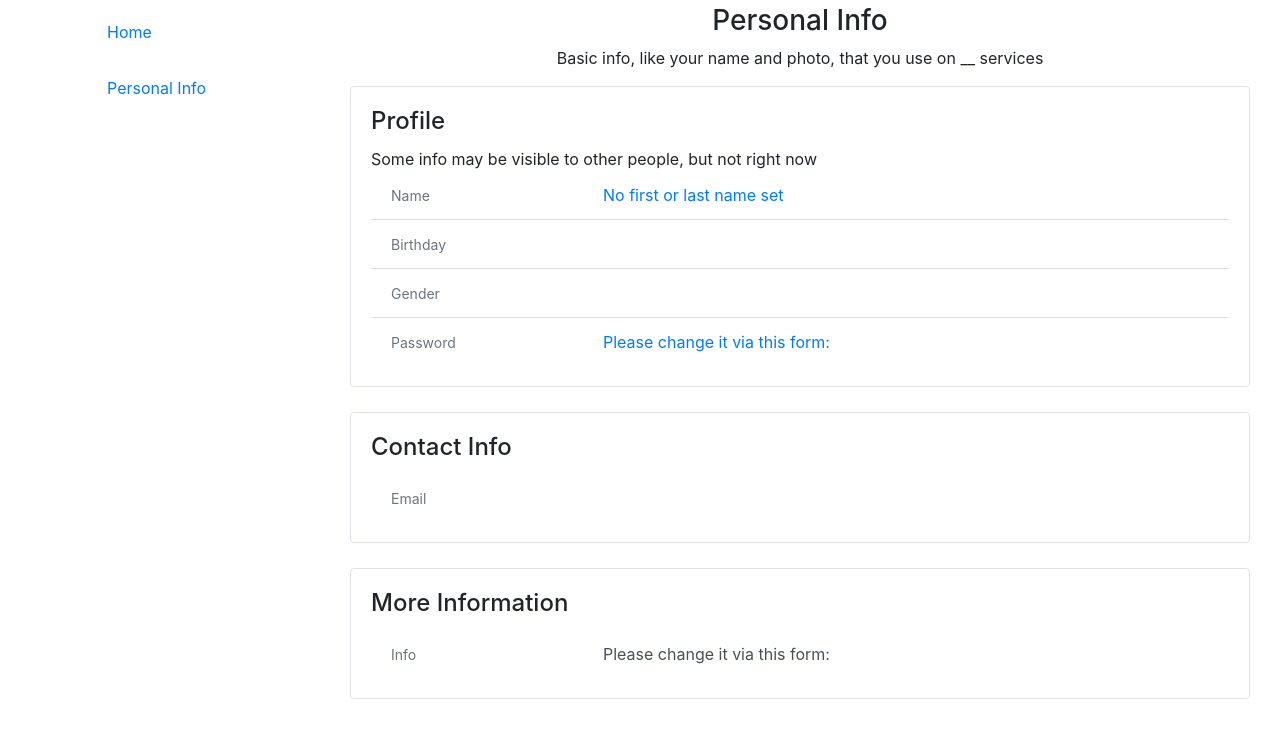
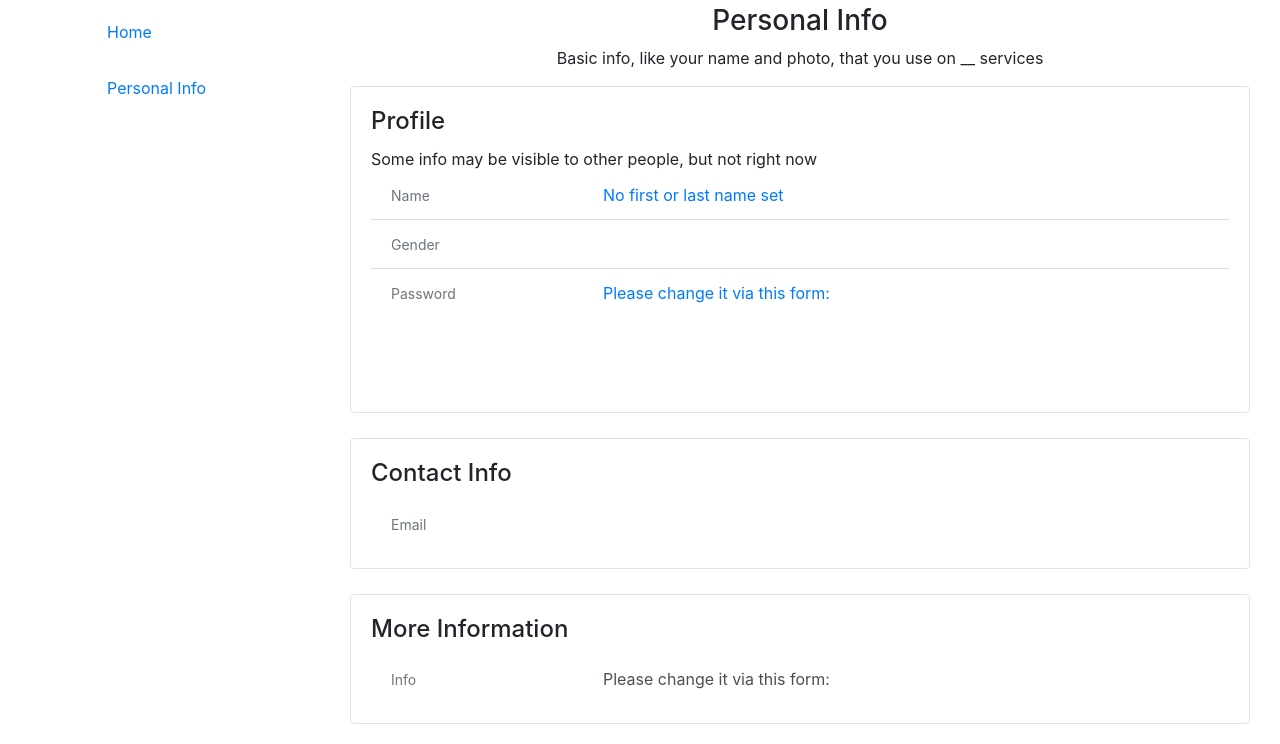
Before and after one commit to crimsonpython24/pymun, a Django app: template pymun/accounts/templates/myaccount/personal_information.html in a window 1280 px wide. Shown: the part 56-800 px from the top of the page. Run offline with Django 3.2, Linux system fonts and the light colour scheme; the template is opened without the code that fills it, so the values that code supplies are empty; some libraries are stand-ins or nearby versions.

Commit message:
fixing templates, in progress

```diff
--- a/pymun/accounts/templates/myaccount/personal_information.html
+++ b/pymun/accounts/templates/myaccount/personal_information.html
@@ -25,7 +25,7 @@
 
   <div class="container container-custom">
     <!-- Card -->
-    <div class="card content-card-custom-0 z-depth-0 border">
+    <div class="card content-card-custom-0 z-depth-0 border" style="height:327.3px;">
       <div class="card-body card-custom-1">
         <div class="card-header-custom-0">
           <h4 class="card-title">Profile</h4>
@@ -33,29 +33,33 @@
         </div>
         <div class="card-body-custom-0">
           <ul class="list-group list-group-flush">
-            <div class="list-group-item list-group-item-action waves-effect list-group-custom">
+            <div aria-labelledby="name-if" class="list-group-item list-group-item-action waves-effect list-group-custom" style="display:block;">
+              <div class="d-none d-md-block">
                 <a style="display:block" href="{% url 'change_name'  %}">
                   <div class="row custom-row-0">
                     <div class="col-3 text-muted custom-text-0"><small>Name</small></div>
                     <div class="col-8 custom-text-1">
-                      {% if user.first_name and user.last_name %}
-                        {{ user.first_name }} {{ user.last_name }}
-                      {% else %}
-                        No first or last name set
-                      {% endif %}
+                      {% if user.first_name and user.last_name %}{{ user.first_name }} {{ user.last_name }}
+                      {% else %}No first or last name set{% endif %}
                     </div>
                     <div class="col-1"><i class="fas fa-angle-right"></i></div>
                   </div>
                 </a>
               </div>
-            <div class="list-group-item list-group-item-action waves-effect list-group-custom">
-              <a style="display:block" href="{% url 'change_birthday'  %}">
+              <div class="d-md-none">
+                <div style="padding-left: 0px;">
+                  <a style="display:block" href="{% url 'change_name'  %}">
                     <div class="row custom-row-0">
-                  <div class="col-3 text-muted custom-text-0"><small>Birthday</small></div>
-                  <div class="col-8 custom-text-1">{{ user.birthday }}</div>
+                      <div class="col-11 custom-text-1">
+                        <div class="text-muted custom-text-0"><small>Name</small></div>
+                        {% if user.first_name and user.last_name %}{{ user.first_name }} {{ user.last_name }}
+                        {% else %}No first or last name set{% endif %}
+                      </div>
                       <div class="col-1"><i class="fas fa-angle-right"></i></div>
                     </div>
                   </a>
+                </div>
+              </div>
             </div>
             <div class="list-group-item list-group-item-action waves-effect list-group-custom">
               <a style="display:block" href="{% url 'change_gender'  %}">
```
Lines whose indentation alone changed are shown as unchanged.
